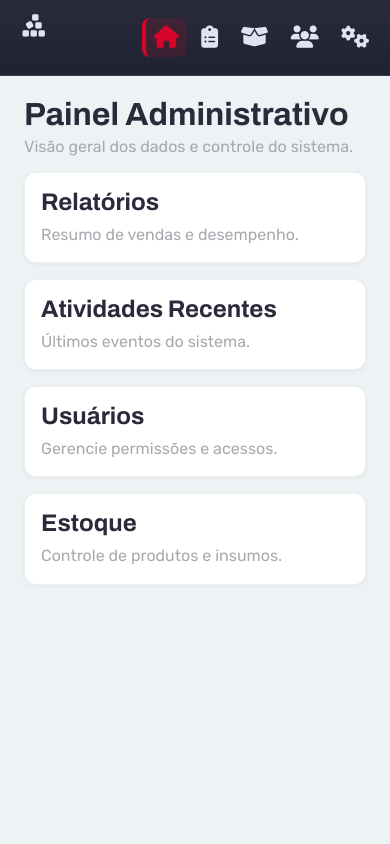
After one commit to BrunoOller/ProntaComanda, a web app: page /layout.html in a window 390 px wide. The commit adds this page. Run offline with its HTML, style and script files only (its server is not run), Linux system fonts and the light colour scheme; data that the repository does not hold is empty.

Commit message:
Começando o layout das páginas de funcionario e adm

```diff
--- /dev/null
+++ b/layout.html
@@ -0,0 +1,288 @@
+<!DOCTYPE html>
+<html lang="pt-br">
+
+<head>
+    <meta charset="UTF-8">
+    <meta name="viewport" content="width=device-width, initial-scale=1.0">
+    <title>ProntaComanda - Layout 1</title>
+    <link rel="stylesheet" href="./wwwroot/css/color.css">
+    <link rel="stylesheet" href="./wwwroot/css/reset.css">
+    <link rel="stylesheet" href="https://cdnjs.cloudflare.com/ajax/libs/font-awesome/6.5.0/css/all.min.css">
+
+    <style>
+        /* Estilos do layout administrativo */
+        .admin-page {
+            display: flex;
+            min-height: 100vh;
+            background-color: var(--platinum);
+        }
+
+        .admin-sidebar {
+            width: 80px;
+            background: linear-gradient(180deg, var(--space-indigo), #1f2233);
+            color: white;
+            padding: 1rem 0;
+            border-right: 1px solid rgba(255, 255, 255, 0.08);
+            min-height: 100vh;
+            transition: width 0.5s ease;
+            overflow: hidden;
+        }
+
+        .admin-sidebar:hover {
+            width: 260px;
+        }
+
+        .sidebar-logo {
+            display: flex;
+            align-items: center;
+            justify-content: center;
+            gap: 0.6rem;
+            font-size: 1.1rem;
+            margin-bottom: 1.5rem;
+            font-weight: 700;
+            padding: 0 0.6rem;
+        }
+
+        .sidebar-logo .logo-text {
+            display: none;
+            white-space: nowrap;
+        }
+
+        .admin-sidebar:hover .sidebar-logo {
+            justify-content: flex-start;
+        }
+
+        .admin-sidebar:hover .sidebar-logo .logo-text {
+            display: inline-block;
+        }
+
+        .sidebar-logo i {
+            font-size: 1.6rem;
+            color: #dfe4ee;
+        }
+
+        .sidebar-nav {
+            display: flex;
+            flex-direction: column;
+            gap: 0.35rem;
+            align-items: center;
+            padding: 0 0.4rem;
+        }
+
+        .sidebar-nav a {
+            display: flex;
+            align-items: center;
+            justify-content: center;
+            width: 70px;
+            height: 55px;
+            color: #dfe4ee;
+            text-decoration: none;
+            transition: all 0.3s ease;
+            position: relative;
+            border-radius: 12px 0 0 12px;
+        }
+
+        .admin-sidebar:hover .sidebar-nav a {
+            justify-content: flex-start;
+            width: 100%;
+            padding-left: 0.8rem;
+        }
+
+        .sidebar-nav a .menu-text {
+            display: none;
+            margin-left: 0.65rem;
+            white-space: nowrap;
+            font-size: 0.95rem;
+        }
+
+        .admin-sidebar:hover .sidebar-nav a .menu-text {
+            display: inline-block;
+        }
+
+        .sidebar-nav a i {
+            font-size: 1.4rem;
+            transition: color 0.2s ease;
+        }
+
+        .sidebar-nav a:hover,
+        .sidebar-nav a.active {
+            color: var(--flag-red);
+            border-left: 4px solid var(--flag-red);
+            background: rgba(217, 9, 41, 0.14);
+        }
+
+        .sidebar-nav a:hover i,
+        .sidebar-nav a.active i {
+            color: var(--flag-red);
+        }
+
+        .admin-content {
+            flex: 1;
+            padding: 1.3rem 1.5rem;
+            min-width: 0;
+        }
+
+        .content-header h1 {
+            color: var(--space-indigo);
+            margin-bottom: 0.3rem;
+        }
+
+        .content-header p {
+            color: var(--grey);
+            margin-bottom: 1rem;
+        }
+
+        .content-grid {
+            display: grid;
+            grid-template-columns: repeat(auto-fit, minmax(220px, 1fr));
+            gap: 1rem;
+        }
+
+        .card {
+            background: white;
+            border: 1px solid rgba(0, 0, 0, 0.06);
+            border-radius: 12px;
+            box-shadow: 0 1px 4px rgba(0, 0, 0, 0.06);
+            padding: 1rem;
+        }
+
+        .card h2 {
+            margin-bottom: 0.5rem;
+            color: var(--space-indigo);
+        }
+
+        .card p {
+            color: var(--grey);
+            line-height: 1.45;
+        }
+
+        @media (max-width: 900px) {
+            .admin-page {
+                flex-direction: column;
+            }
+
+            .admin-sidebar {
+                width: 100%;
+                min-height: auto;
+                display: flex;
+                justify-content: space-between;
+                align-items: center;
+                padding: 0.8rem;
+                border-right: none;
+                border-bottom: 1px solid rgba(255, 255, 255, 0.08);
+            }
+
+            .admin-sidebar:hover {
+                width: 100%;
+            }
+
+            /* forçar não expandir em telas pequenas */
+            .admin-sidebar {
+                transition: none;
+            }
+
+            .admin-sidebar:hover .sidebar-logo .logo-text,
+            .admin-sidebar:hover .sidebar-nav a .menu-text {
+                display: none;
+            }
+
+            .admin-sidebar:hover .sidebar-nav a {
+                width: auto;
+                justify-content: center;
+                padding-left: 0.5rem;
+            }
+
+            .sidebar-nav {
+                flex-direction: row;
+                flex-wrap: wrap;
+                justify-content: center;
+                align-items: center;
+                gap: 0.4rem;
+                padding: 0;
+            }
+
+            .sidebar-nav a {
+                width: auto;
+                height: auto;
+                padding: 0.5rem;
+                border-radius: 8px;
+            }
+
+            .sidebar-nav a .menu-text {
+                display: none;
+            }
+
+            .sidebar-logo {
+                justify-content: flex-start;
+            }
+
+            .sidebar-logo .logo-text {
+                display: none;
+            }
+        }
+    </style>
+</head>
+
+<body>
+    <div class="admin-page">
+        <aside class="admin-sidebar" aria-label="Navegação principal">
+            <div class="sidebar-logo">
+                <i class="fa-solid fa-cubes-stacked" aria-hidden="true"></i>
+                <span class="logo-text">ProntaComanda</span>
+            </div>
+            <nav class="sidebar-nav" aria-label="Menu administrativo">
+                <a href="#" class="active" title="Dashboard">
+                    <i class="fa-solid fa-house" aria-hidden="true"></i>
+                    <span class="menu-text">Dashboard</span>
+                </a>
+                <a href="#" title="Pedidos">
+                    <i class="fa-solid fa-clipboard-list" aria-hidden="true"></i>
+                    <span class="menu-text">Pedidos</span>
+                </a>
+                <a href="#" title="Produtos">
+                    <i class="fa-solid fa-box-open" aria-hidden="true"></i>
+                    <span class="menu-text">Produtos</span>
+                </a>
+                <a href="#" title="Clientes">
+                    <i class="fa-solid fa-users" aria-hidden="true"></i>
+                    <span class="menu-text">Clientes</span>
+                </a>
+                <a href="#" title="Configurações">
+                    <i class="fa-solid fa-gears" aria-hidden="true"></i>
+                    <span class="menu-text">Configurações</span>
+                </a>
+            </nav>
+        </aside>
+
+        <main class="admin-content">
+            <header class="content-header">
+                <h1>Painel Administrativo</h1>
+                <p>Visão geral dos dados e controle do sistema.</p>
+            </header>
+
+            <section class="content-grid">
+                <article class="card">
+                    <h2>Relatórios</h2>
+                    <p>Resumo de vendas e desempenho.</p>
+                </article>
+
+                <article class="card">
+                    <h2>Atividades Recentes</h2>
+                    <p>Últimos eventos do sistema.</p>
+                </article>
+
+                <article class="card">
+                    <h2>Usuários</h2>
+                    <p>Gerencie permissões e acessos.</p>
+                </article>
+
+                <article class="card">
+                    <h2>Estoque</h2>
+                    <p>Controle de produtos e insumos.</p>
+                </article>
+            </section>
+        </main>
+    </div>
+</body>
+
+</html>
```
Also changed, not shown: index.html (+12 -6 lines), wwwroot/css/color.css (line endings or trailing spaces).
